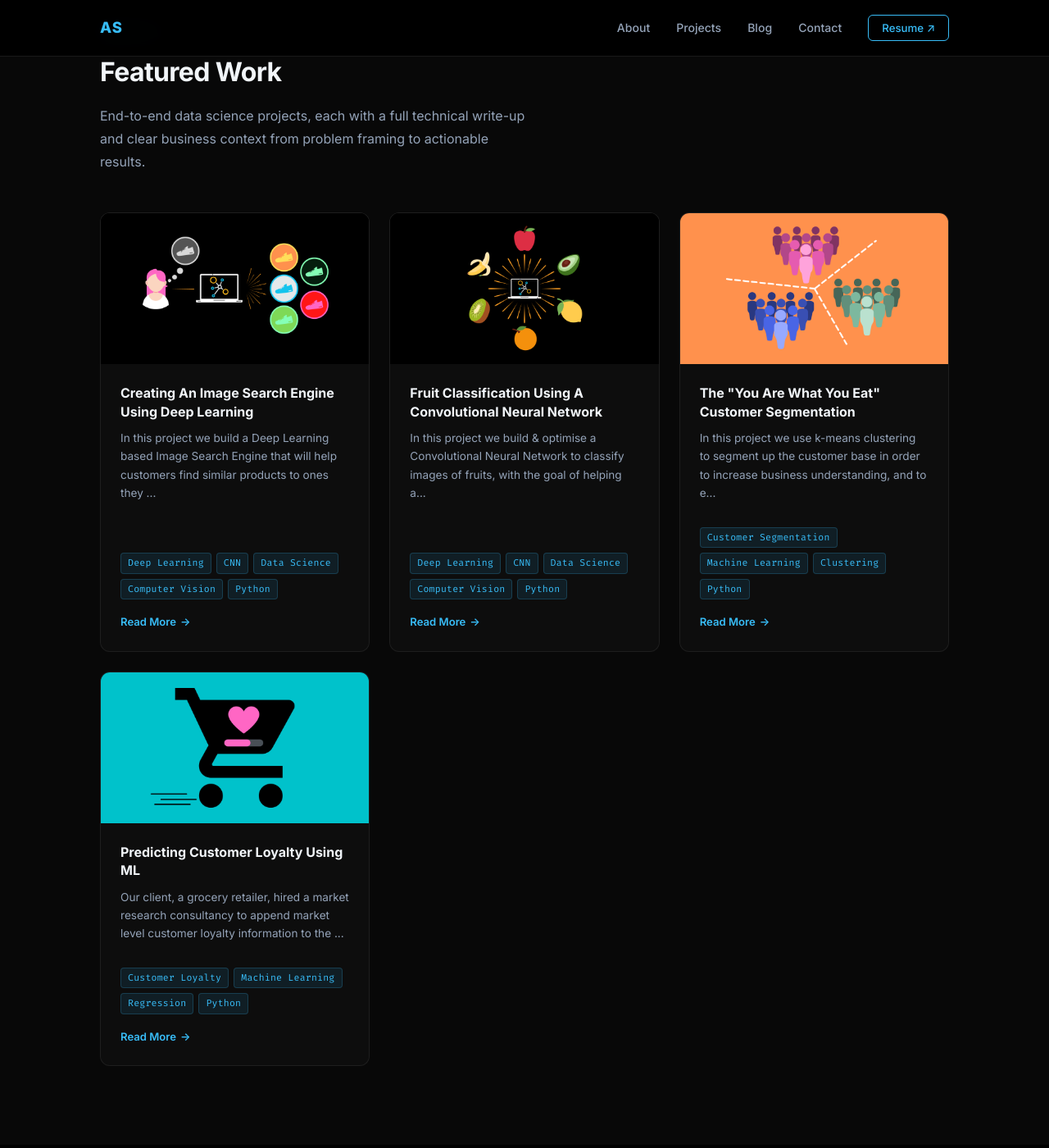
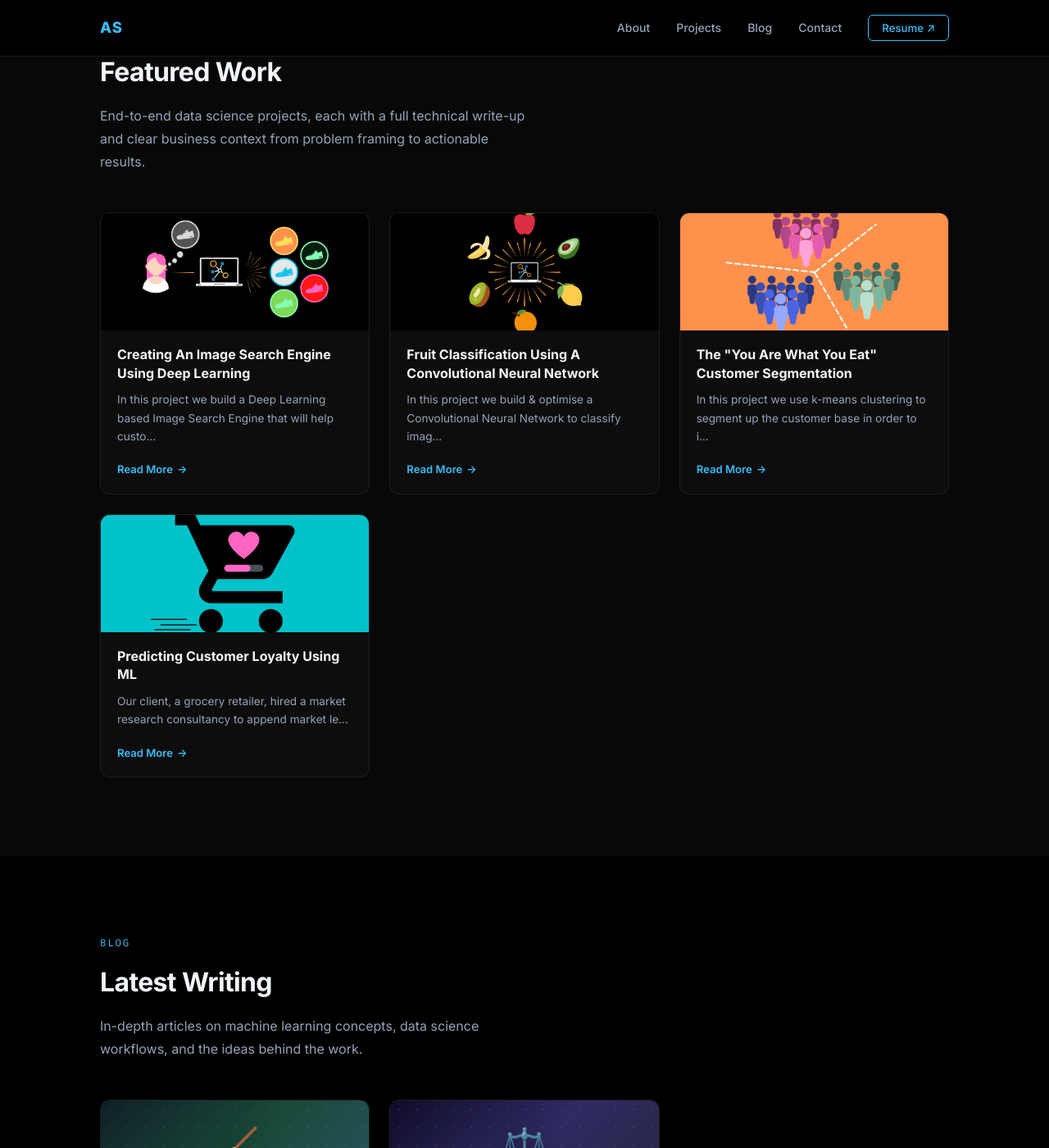
Before and after one commit to asahad/personal-portfolio-website, a Jekyll site: the page built from index.html, in a window 1280 px wide and 1400 px high, scrolled down 912 px. Shown: the whole window at 82% size. Built offline with Jekyll 4.4.1, drawn with Linux system fonts in a browser that asks for light colours; the list of posts is cut into pages by our own code.

Commit message:
Remove project card tags and make cards more compact
- Remove tag badges from project cards
- Reduce card image aspect ratio (16/9 → 16/7)
- Reduce card body padding (24px → 18px/20px)
- Shorten excerpt truncation (130 → 90 chars)

Co-Authored-By: Claude Sonnet 4.6 <noreply@anthropic.com>

```diff
--- a/assets/css/portfolio.css
+++ b/assets/css/portfolio.css
@@ -552,7 +552,7 @@ ul, ol {
 }
 
 .card-img {
-  aspect-ratio: 16 / 9;
+  aspect-ratio: 16 / 7;
   overflow: hidden;
   background: var(--bg);
 }
@@ -569,7 +569,7 @@ ul, ol {
 }
 
 .card-body {
-  padding: 24px;
+  padding: 18px 20px;
   flex: 1;
   display: flex;
   flex-direction: column;
--- a/index.html
+++ b/index.html
@@ -88,17 +88,11 @@ layout: home
 
           <p class="card-excerpt">
             {% if post.description %}
-              {{ post.description | strip_html | truncate: 130 }}
+              {{ post.description | strip_html | truncate: 90 }}
             {% else %}
-              {{ post.content | strip_html | truncate: 130 }}
+              {{ post.content | strip_html | truncate: 90 }}
             {% endif %}
           </p>
-
-          {% if post.tags.size > 0 %}
-          <div class="card-tags">
-            {% for tag in post.tags %}<span class="card-tag">{{ tag }}</span>{% endfor %}
-          </div>
-          {% endif %}
 
           <a href="{{ post.url }}" class="card-link">
             Read More <span aria-hidden="true">→</span>
```
